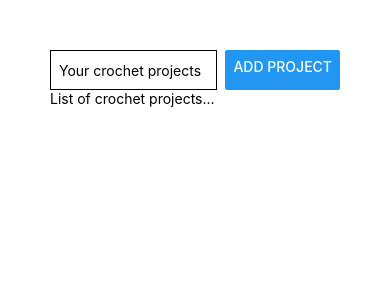
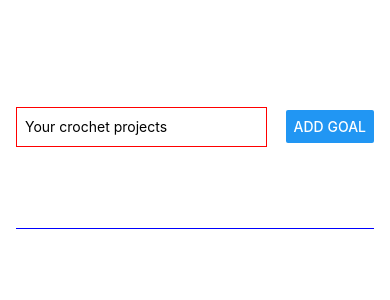
Before and after one commit to CharlyMannion/crochet-app, a React Native app: screen / in a window 390 px wide. Shown: the top 300 px of the page. Built offline with nearby package versions, Linux system fonts and the light colour scheme.

Commit message:
Implements ability to update list of crochet goals

```diff
--- a/App.styles.ts
+++ b/App.styles.ts
@@ -2,19 +2,29 @@ import { StyleSheet } from "react-native";
 
 const createStyles = StyleSheet.create({
   appContainer: {
-    padding: 50,
+    flex: 1,
+    paddingTop: 50,
+    paddingHorizontal: 16,
   },
   inputContainer: {
+    flex: 1,
     flexDirection: "row",
     justifyContent: "space-between",
+    paddingBottom: 24,
+    borderBottomWidth: 1,
+    alignItems: "center",
+    borderBottomColor: "blue",
   },
   textInput: {
     height: 40,
-    borderColor: "red ",
+    borderColor: "red",
     borderWidth: 1,
-    width: "80%",
+    width: "70%",
     marginRight: 8,
     padding: 8,
+  },
+  goalsContainer: {
+    flex: 4,
   },
 });
 
--- a/App.tsx
+++ b/App.tsx
@@ -1,18 +1,37 @@
+import { useState } from "react";
 import { Button, Text, TextInput, View } from "react-native";
 
 import createStyles from "./App.styles";
+
 export default function App() {
+  const [enteredGoalText, setEnteredGoalText] = useState("");
+  const [crochetGoals, setCrochetGoals] = useState<string[]>([]);
+
+  const goalInputHandler = (enteredText: string) => {
+    setEnteredGoalText(enteredText);
+  };
+
+  const addGoalHandler = () => {
+    setCrochetGoals((currentCourseGoals) => [
+      ...currentCourseGoals,
+      enteredGoalText,
+    ]);
+  };
+
   return (
     <View style={createStyles.appContainer}>
       <View style={createStyles.inputContainer}>
         <TextInput
           style={createStyles.textInput}
           placeholder="Your crochet projects"
+          onChangeText={goalInputHandler}
         />
-        <Button title="Add project" />
+        <Button title="Add goal" onPress={addGoalHandler} />
       </View>
-      <View>
-        <Text>List of crochet projects...</Text>
+      <View style={createStyles.goalsContainer}>
+        {crochetGoals.map((goal) => (
+          <Text key={goal}>{goal}</Text>
+        ))}
       </View>
     </View>
   );
```
Also changed, not shown: 1 other file (tests, documents, lock files or other folders).
